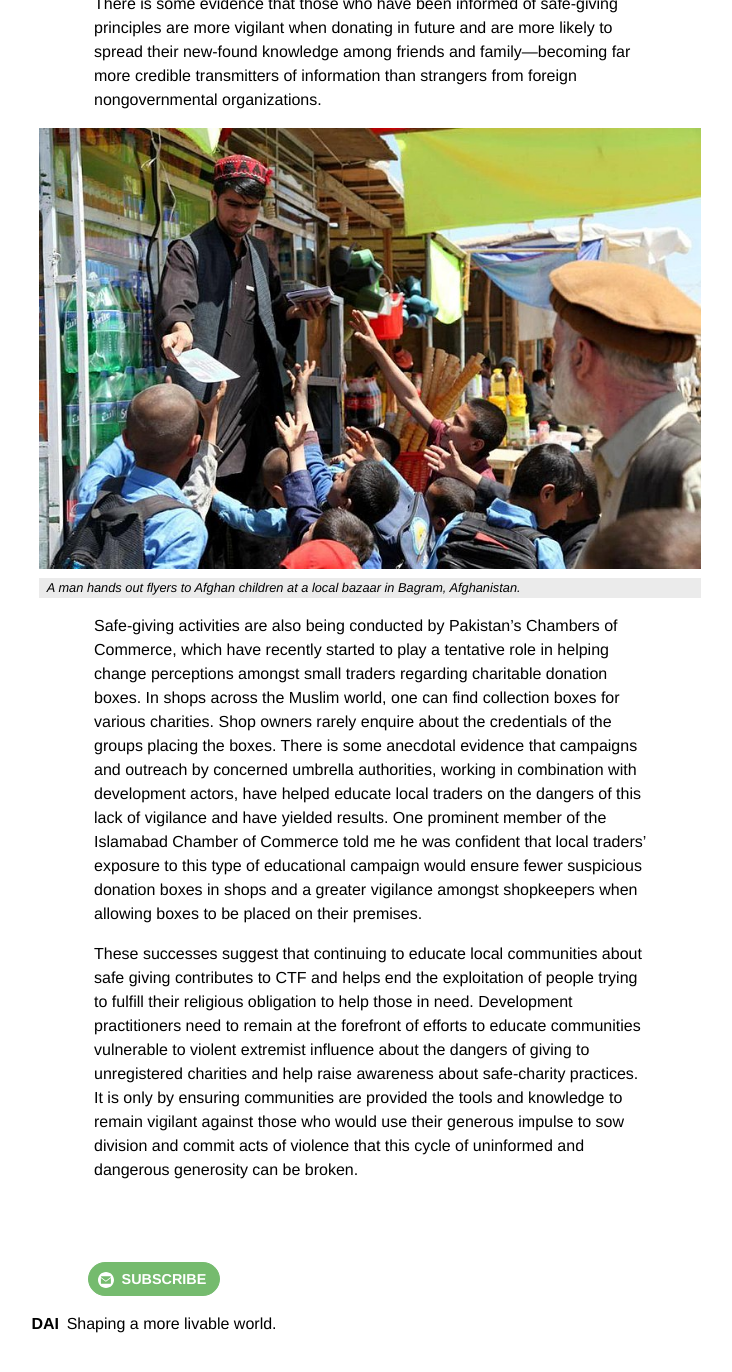
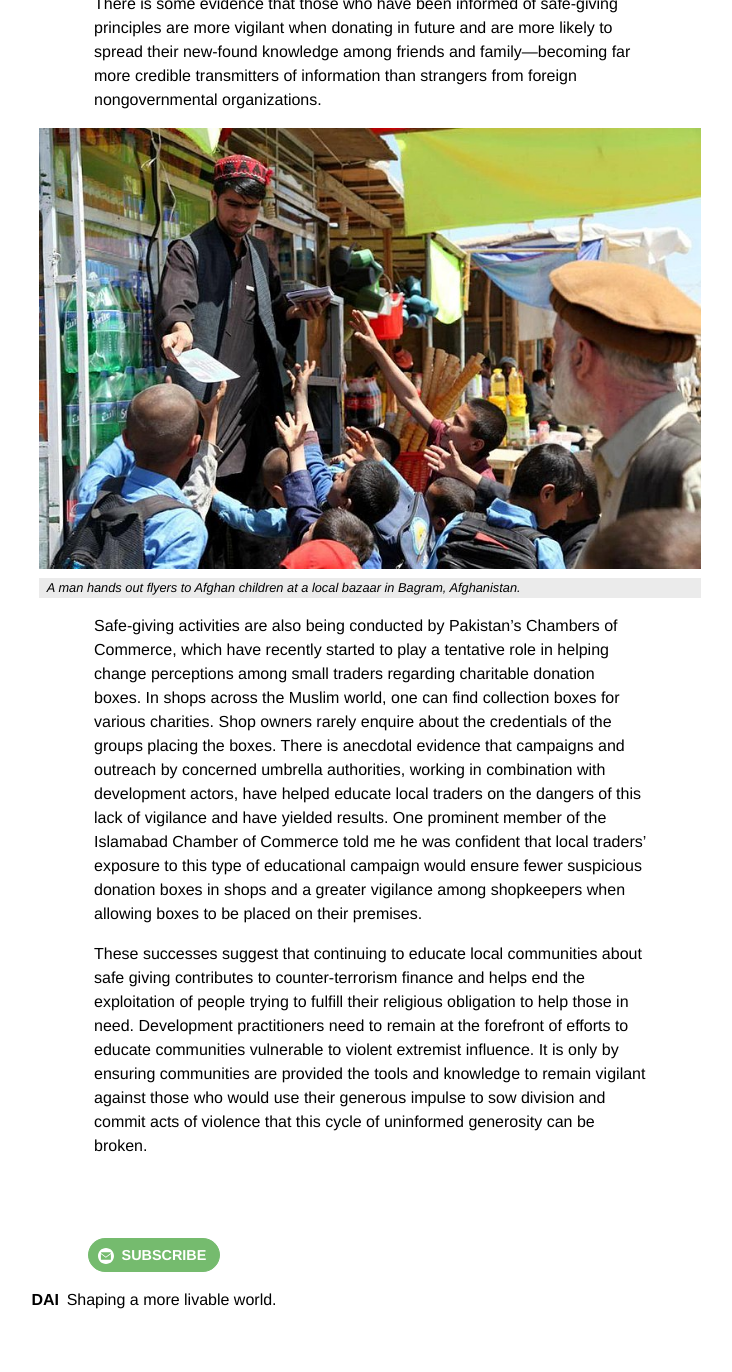
Before and after one commit to BryanSchuetz/CS-, a Jekyll site: the page built from _posts/2018-09-10-the-money-trail-part-i-safe-charitable-giving-in-pakistan.markdown, in a window 1280 px wide and 1400 px high, scrolled down 2959 px. Shown: the top 1372 px of the window, without its empty margins (486-1218 px from the left). Built offline with Jekyll 4.4.1, drawn with Linux system fonts in a browser that asks for light colours.

Commit message:
Updated The Money Trail Part I Safe Charitable Giving In Pakistan

```diff
--- a/_posts/2018-09-10-the-money-trail-part-i-safe-charitable-giving-in-pakistan.markdown
+++ b/_posts/2018-09-10-the-money-trail-part-i-safe-charitable-giving-in-pakistan.markdown
@@ -41,6 +41,6 @@ There is some evidence that those who have been informed of safe-giving principl
 
 ![800px-Afghan_children_request_leaflets_in_a_Bagram_bazaar.jpg](/uploads/800px-Afghan_children_request_leaflets_in_a_Bagram_bazaar.jpg)`A man hands out flyers to Afghan children at a local bazaar in Bagram, Afghanistan.`
 
-Safe-giving activities are also being conducted by Pakistan’s Chambers of Commerce, which have recently started to play a tentative role in helping change perceptions amongst small traders regarding charitable donation boxes. In shops across the Muslim world, one can find collection boxes for various charities. Shop owners rarely enquire about the credentials of the groups placing the boxes. There is some anecdotal evidence that campaigns and outreach by concerned umbrella authorities, working in combination with development actors, have helped educate local traders on the dangers of this lack of vigilance and have yielded results. One prominent member of the Islamabad Chamber of Commerce told me he was confident that local traders’ exposure to this type of educational campaign would ensure fewer suspicious donation boxes in shops and a greater vigilance amongst shopkeepers when allowing boxes to be placed on their premises.
+Safe-giving activities are also being conducted by Pakistan’s Chambers of Commerce, which have recently started to play a tentative role in helping change perceptions among small traders regarding charitable donation boxes. In shops across the Muslim world, one can find collection boxes for various charities. Shop owners rarely enquire about the credentials of the groups placing the boxes. There is anecdotal evidence that campaigns and outreach by concerned umbrella authorities, working in combination with development actors, have helped educate local traders on the dangers of this lack of vigilance and have yielded results. One prominent member of the Islamabad Chamber of Commerce told me he was confident that local traders’ exposure to this type of educational campaign would ensure fewer suspicious donation boxes in shops and a greater vigilance among shopkeepers when allowing boxes to be placed on their premises.
 
-These successes suggest that continuing to educate local communities about safe giving contributes to CTF and helps end the exploitation of people trying to fulfill their religious obligation to help those in need. Development practitioners need to remain at the forefront of efforts to educate communities vulnerable to violent extremist influence about the dangers of giving to unregistered charities and help raise awareness about safe-charity practices. It is only by ensuring communities are provided the tools and knowledge to remain vigilant against those who would use their generous impulse to sow division and commit acts of violence that this cycle of uninformed and dangerous generosity can be broken.
+These successes suggest that continuing to educate local communities about safe giving contributes to counter-terrorism finance and helps end the exploitation of people trying to fulfill their religious obligation to help those in need. Development practitioners need to remain at the forefront of efforts to educate communities vulnerable to violent extremist influence. It is only by ensuring communities are provided the tools and knowledge to remain vigilant against those who would use their generous impulse to sow division and commit acts of violence that this cycle of uninformed generosity can be broken.
```
